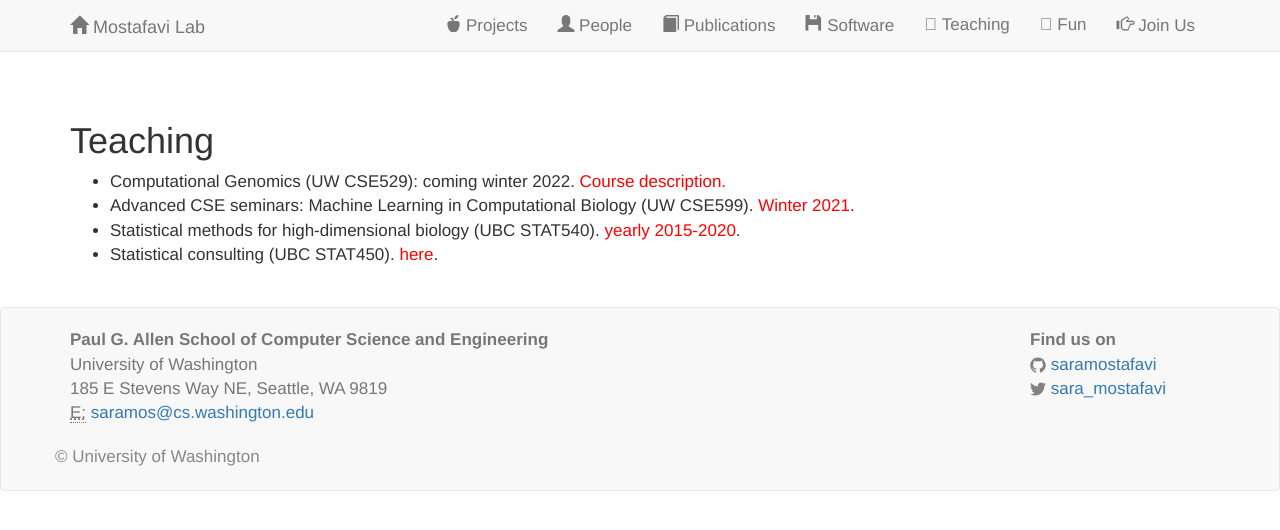
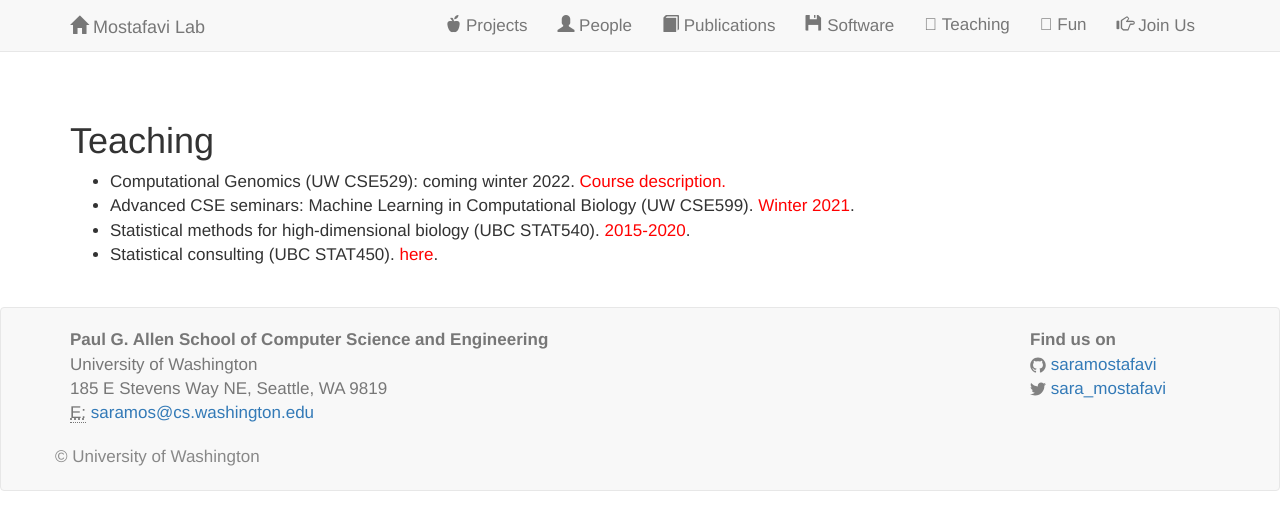
Before and after one commit to saramostafavi/saramostafavi.github.io, a Jekyll site: the page built from teaching.html, in a window 1280 px wide. Shown: the top 530 px of the page. Built offline with Jekyll 4.4.1, drawn with Linux system fonts in a browser that asks for light colours; nearby versions of some CDN libraries; a style sheet for code colours, icons or effects is not loaded.

Commit message:
Update teaching.html

```diff
--- a/teaching.html
+++ b/teaching.html
@@ -11,7 +11,7 @@
           <ul>
             <li> Computational Genomics (UW CSE529):  coming winter 2022. <a href="https://docs.google.com/document/d/15oJZ7E9cwEnuy3lHYgQuNQYaOTYEIwue43IKi_fRwjU/edit?usp=sharing" style="color:red"> Course description.</a></li>
             <li> Advanced CSE seminars: Machine Learning in Computational Biology (UW CSE599). <a href="https://sites.google.com/view/cse599cb/home" style="color:red">Winter 2021</a>.</li>
-            <li> Statistical methods for high-dimensional biology (UBC STAT540).<a href="https://stat540-ubc.github.io/" style="color:red"> yearly 2015-2020</a>.</li>
+            <li> Statistical methods for high-dimensional biology (UBC STAT540).<a href="https://stat540-ubc.github.io/" style="color:red"> 2015-2020</a>.</li>
             <li> Statistical consulting (UBC STAT450). <a href="https://courses.students.ubc.ca/cs/courseschedule?pname=subjarea&tname=subj-course&dept=STAT&course=450" style="color:red">here</a>.</li>
           </ul>
       </p>
```
